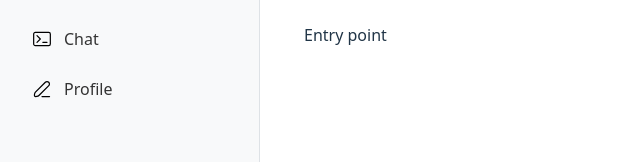
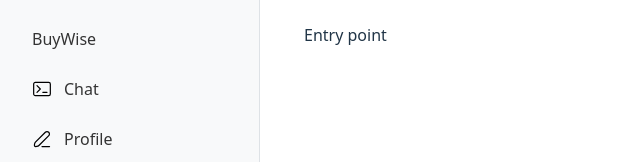
Before and after one commit to zhtgeneral/BuyWise, a React (Vite) app in the folder client/: page / in a window 1280 px wide. Shown: the top 162 px of the page, without its empty margins (0-640 px from the left). Built offline with nearby package versions, Linux system fonts and the light colour scheme.

Commit message:
Added BuyWise home button into sidebar

```diff
--- a/client/src/components/Sidebar.jsx
+++ b/client/src/components/Sidebar.jsx
@@ -9,7 +9,10 @@ export default function Sidebar() {
   return (
     <aside className="sidebar">
       <nav className="sidebar-nav">
-        <div onClick={() => navigate('/chat')}className="sidebar-link">
+        <div onClick={() => navigate("/")} className="sidebar-link">
+          BuyWise
+        </div>
+        <div onClick={() => navigate('/chat')} className="sidebar-link">
           <TerminalIcon className="sidebar-icon" />
           <span className="sidebar-text">Chat</span>
         </div>
```
